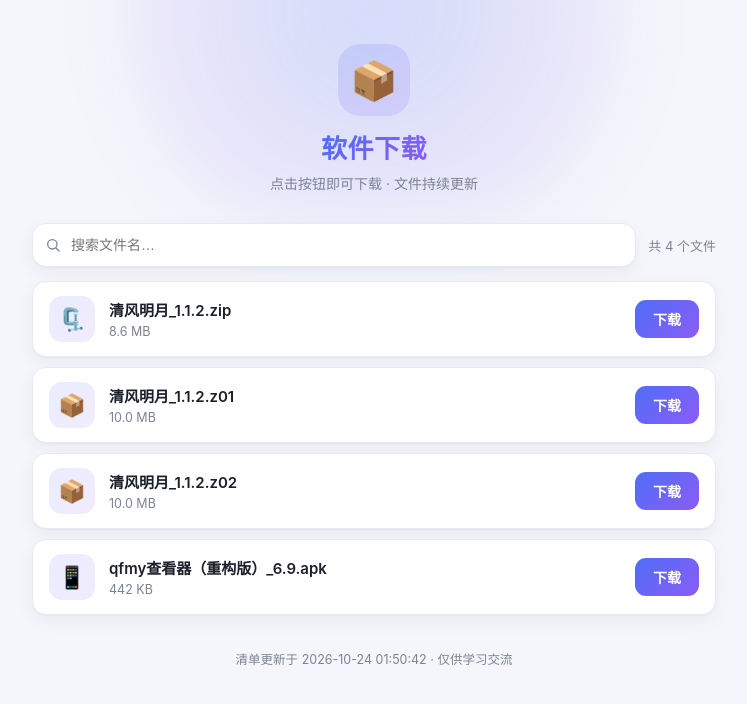
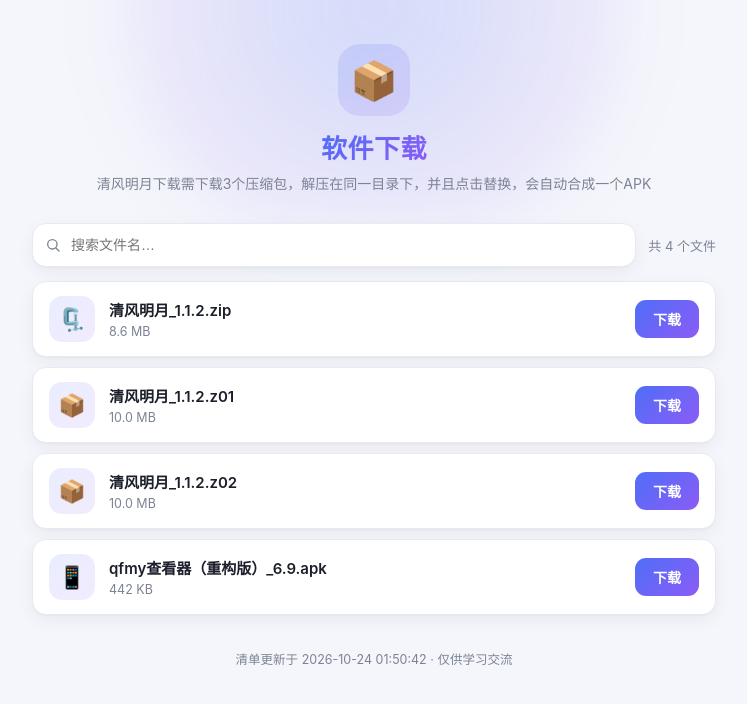
Before and after one commit to qingfengmingyun/aaa, a plain HTML site: page index.html in a window 1280 px wide. Shown: the whole page, without its empty margins (266-1013 px from the left). Drawn offline with Linux system fonts and the light colour scheme.

Commit message:
Add files via upload

```diff
--- a/index.html
+++ b/index.html
@@ -194,7 +194,7 @@
   <header>
     <div class="logo">📦</div>
     <h1><span>软件下载</span></h1>
-    <p class="sub">点击按钮即可下载 · 文件持续更新</p>
+    <p class="sub">清风明月下载需下载3个压缩包，解压在同一目录下，并且点击替换，会自动合成一个APK</p>
   </header>
 
   <main>
```
